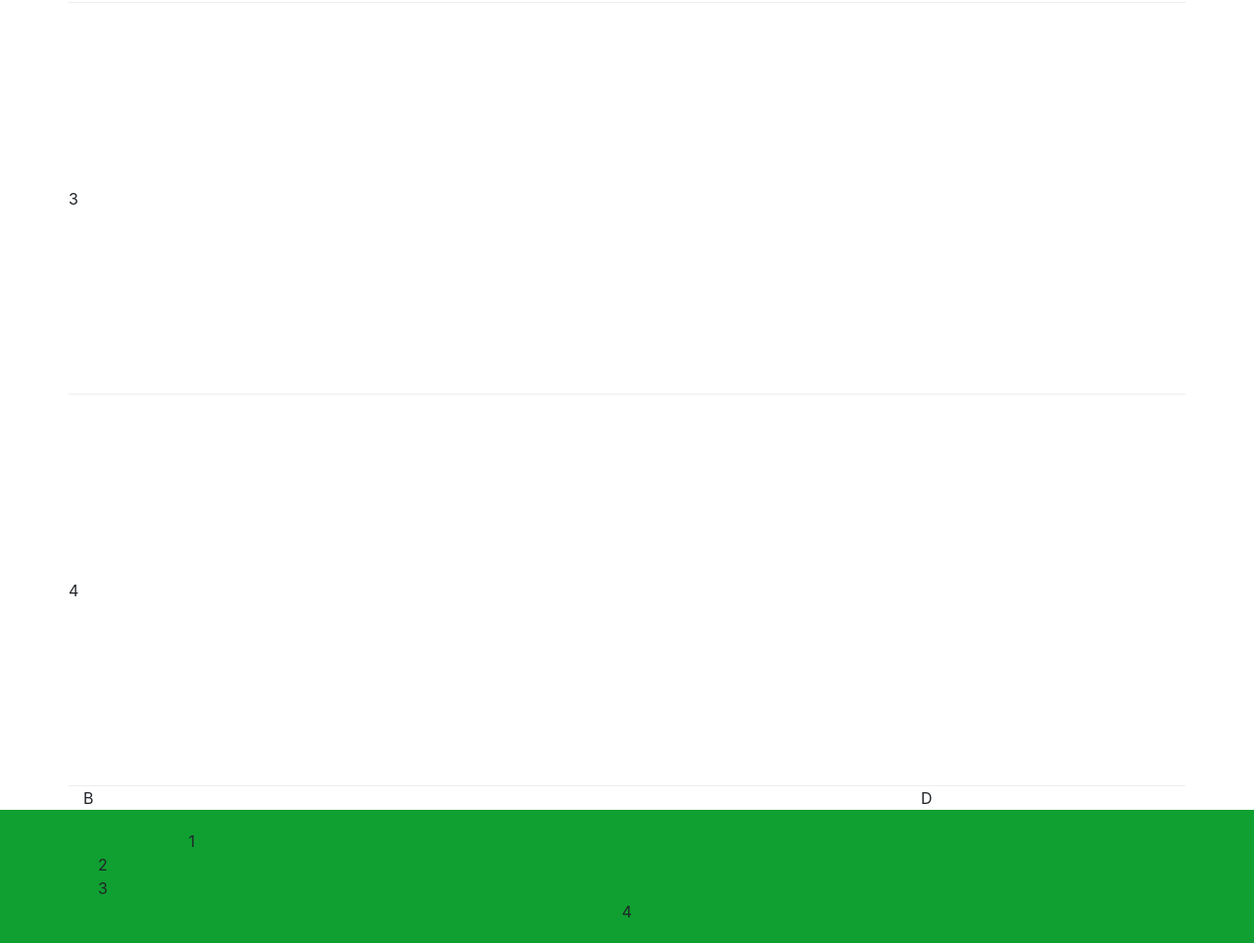
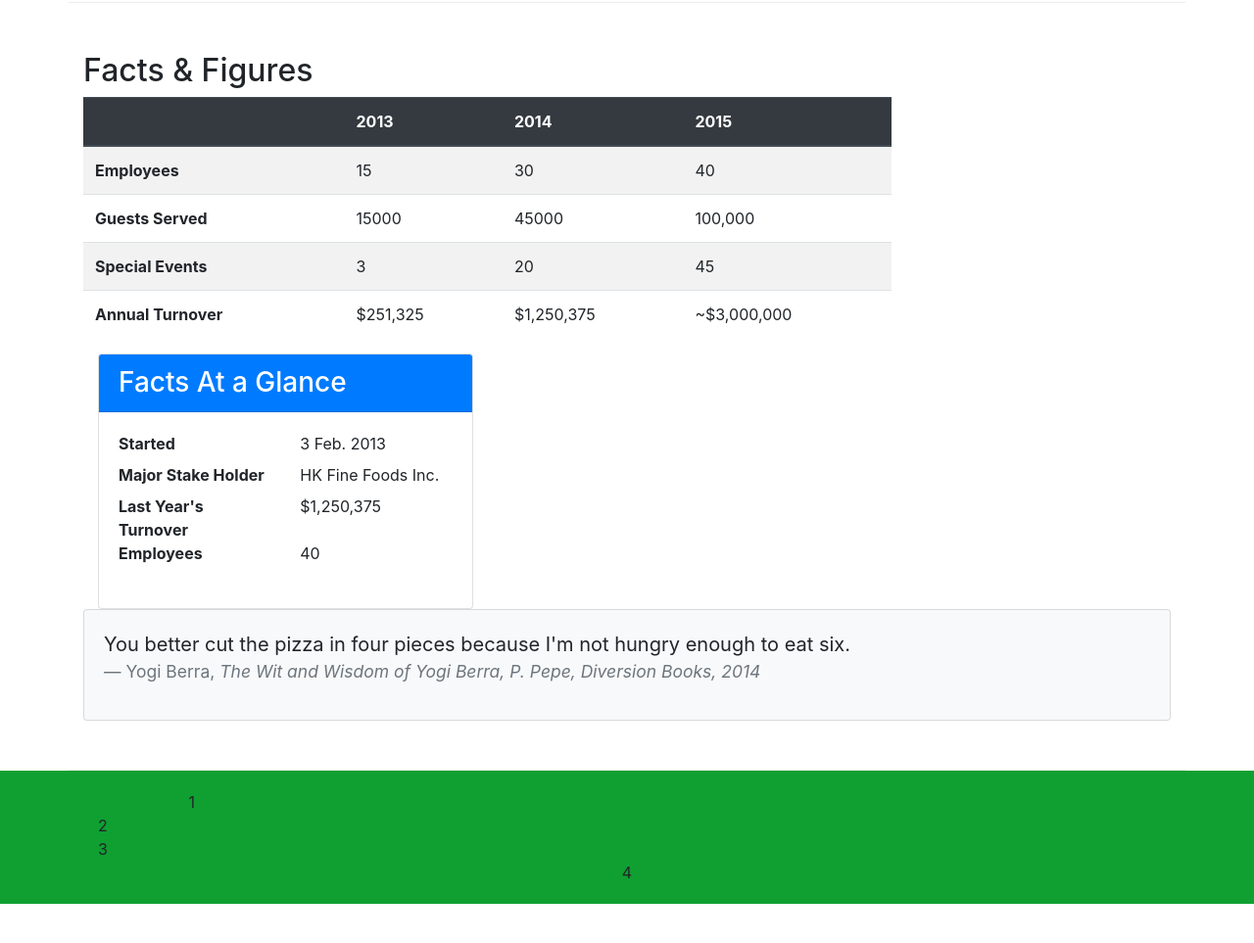
Before and after one commit to QuangTien782k2/BaiTapFER, a plain HTML site: page aboutus.html in a window 1280 px wide. Shown: the part 671-1634 px from the top of the page at 98% size. After the commit the page ends 1594 px from the top, so only its background shows below. Drawn offline with nearby package versions, Linux system fonts and the light colour scheme.

Commit message:
Tables and Cards

```diff
--- a/aboutus.html
+++ b/aboutus.html
@@ -62,14 +62,83 @@
           </ol>
         </div>
 
-        <div class="row row-content align-items-center">3</div>
+        <div class="row row-content">
+          <div class="col-12 col-sm-9">
+              <h2>Facts &amp; Figures</h2>
+              <div class="table-responsive">
+                <table class="table table-striped">
+                    <thead class="thead-dark">
+                        <tr>
+                            <th>&nbsp;</th>
+                            <th>2013</th>
+                            <th>2014</th>
+                            <th>2015</th>
+                        </tr>
+                    </thead>
+                    <tbody>
+                        <tr>
+                            <th>Employees</th>
+                            <td>15</td>
+                            <td>30</td>
+                            <td>40</td>
+                        </tr>
+                        <tr>
+                            <th>Guests Served</th>
+                            <td>15000</td>
+                            <td>45000</td>
+                            <td>100,000</td>
+                        </tr>
+                        <tr>
+                            <th>Special Events</th>
+                            <td>3</td>
+                            <td>20</td>
+                            <td>45</td>
+                        </tr>
+                        <tr>
+                            <th>Annual Turnover</th>
+                            <td>$251,325</td>
+                            <td>$1,250,375</td>
+                            <td>~$3,000,000</td>
+                        </tr>
+                    </tbody>
+                </table>
+            </div>
+            <div class="col-12 col-sm-6">
+              <div class="card">
+                  <h3 class="card-header bg-primary text-white">Facts At a Glance</h3>
+                  <div class="card-body">
+                      <dl class="row">
+                          <dt class="col-6">Started</dt>
+                          <dd class="col-6">3 Feb. 2013</dd>
+                          <dt class="col-6">Major Stake Holder</dt>
+                          <dd class="col-6">HK Fine Foods Inc.</dd>
+                          <dt class="col-6">Last Year's Turnover</dt>
+                          <dd class="col-6">$1,250,375</dd>
+                          <dt class="col-6">Employees</dt>
+                          <dd class="col-6">40</dd>
+                      </dl>
+                  </div>
+              </div>
+          </div>
 
-        <div class="row row-content align-items-center">4</div>
+          </div>
+           <div class="col-12 col-sm-3">
+          </div>
+          <div class="col-12">
+            <div class="card card-body bg-light">
+                <blockquote class="blockquote">
+                    <p class="mb-0">You better cut the pizza in four pieces because
+                        I'm not hungry enough to eat six.</p>
+                    <footer class="blockquote-footer">Yogi Berra,
+                        <cite title="Source Title">The Wit and Wisdom of Yogi Berra,
+                        P. Pepe, Diversion Books, 2014</cite>
+                    </footer>
+                </blockquote>
+            </div>
+        </div>
 
-        <div class="row">
-          <div class="col-12 col-sm-4 col-md-3 order-sm-last">D</div>
-          <div class="col col-sm order-sm-first col-md">B</div>
-        </div>
+         </div>
+
       </div>
     </section>
 
```
